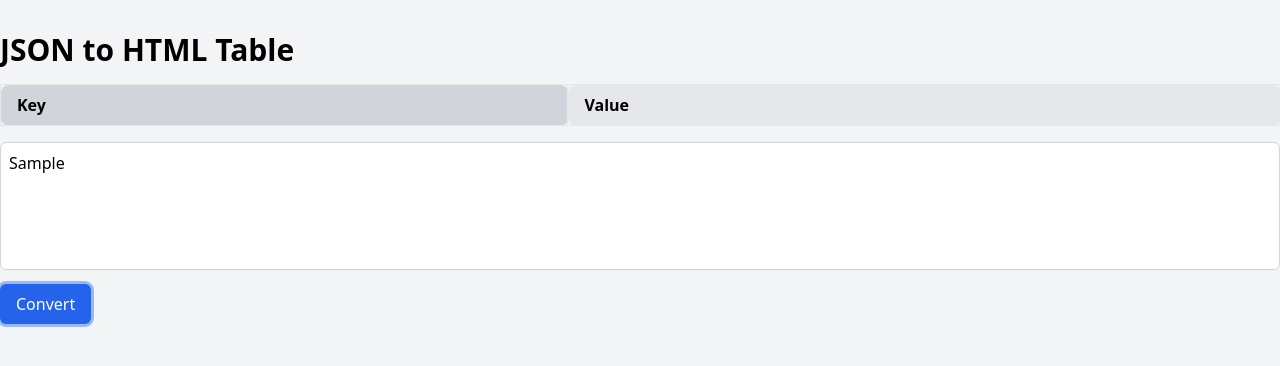
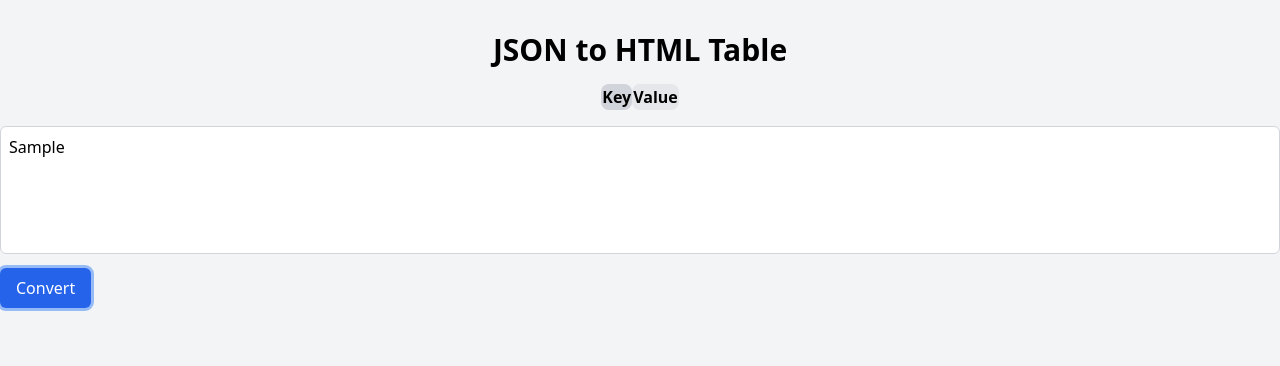
Before and after one commit to noahsamoa/json-parser, a plain HTML site: page index.html in a window 1280 px wide. Both pictures are taken after typing "Sample" into the empty fields and a click on the button "Convert". Drawn offline with nearby package versions, Linux system fonts and the light colour scheme.

Commit message:
Update index.html

```diff
--- a/index.html
+++ b/index.html
@@ -2,25 +2,34 @@
 <html lang="en">
 
 <head>
+    <script src="https://code.jquery.com/jquery-3.6.0.min.js"></script>
     <meta charset="UTF-8">
     <meta name="viewport" content="width=device-width, initial-scale=1.0">
     <title>JSON to HTML Table</title>
     <link href="https://cdn.jsdelivr.net/npm/tailwindcss@2.2.19/dist/tailwind.min.css" rel="stylesheet">
-  <link href="styles.css" rel="stylesheet">
-  <script src="https://code.jquery.com/jquery-3.6.0.min.js"></script>
     <script src="script.js"></script>
+    <link rel="stylesheet" href="styles.css">
+
 </head>
 
-<body class="bg-gray-100">
+<body class="bg-gray-100 ">
+    <script>
+        $(document).ready(function () {
+            $("#convertBtn").on("click", function () {
+                $("#jsonTable").removeClass("hidden");
+            });
+        });
+    </script>
 
-  <div class="container mx-auto my-8">
-    <h1 class="text-3xl font-bold mb-4">JSON to HTML Table</h1>
-    <div class="overflow-x-auto max-w-full">
-      <table id="jsonTable" class="table-auto w-full border-collapse border border-gray-200">
+
+    <div class="container mx-auto my-8 ">
+        <h1 class="text-3xl font-bold mb-4 center" style="text-align: center !important;">JSON to HTML Table</h1>
+        <div class="overflow-x-auto max-w-full flex justify-center items-center">
+            <table id="jsonTable" class="hidden table-auto">
                 <thead class="bg-gray-200">
                     <tr>
-            <th class="px-4 py-2 text-left bg-gray-300 border">Key</th>
-            <th class="px-4 py-2 text-left border">Value</th>
+                        <th class="text-left bg-gray-300 ">Key</th>
+                        <th class="text-left ">Value</th>
                     </tr>
                 </thead>
                 <tbody>
@@ -30,11 +39,13 @@
         <div id="jsonInputContainer" class="mt-4">
             <textarea id="jsonInput"
                 class="w-full h-32 border border-gray-300 rounded-md resize-none p-2 focus:outline-none focus:ring focus:border-blue-300 placeholder-gray-400"
-        placeholder="Enter JSON here..."></textarea>
+                placeholder="Enter raw JSON or endpoint here..."></textarea>
             <button id="convertBtn"
                 class="mt-2 px-4 py-2 bg-blue-600 text-white rounded-md hover:bg-blue-700 focus:outline-none focus:ring focus:border-blue-300">Convert</button>
         </div>
     </div>
+
+
 </body>
 
 </html>
```
Lines whose indentation alone changed are shown as unchanged.
